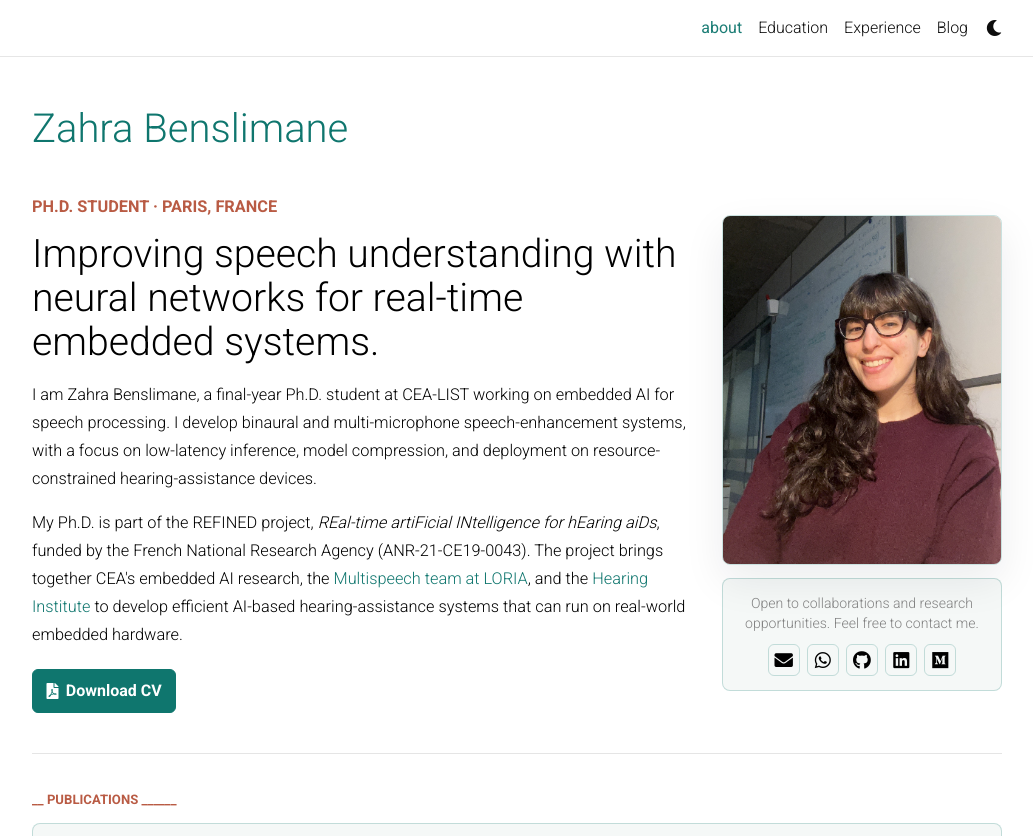
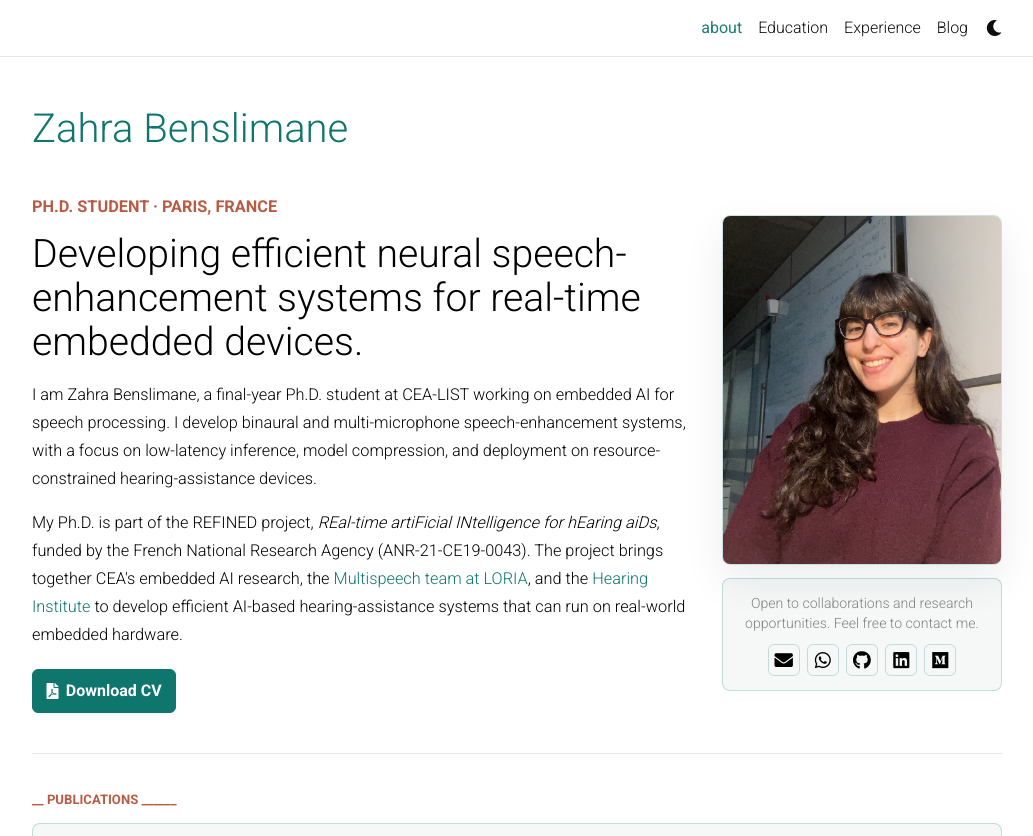
Before and after one commit to ZahraBenslimane/Portfolio, a Jekyll site: the page built from _pages/about.md, in a window 1280 px wide and 1063 px high, cut to the strip 0-836 px from the top of the window. Shown: the whole strip, without its empty margins (123-1156 px from the left). Built offline with Jekyll 4.4.1, drawn with Linux system fonts in a browser that asks for light colours; comment, search, counter and statistics services are not loaded; a style sheet for code colours, icons or effects is not loaded.

Commit message:
new version layout

```diff
--- a/_pages/about.md
+++ b/_pages/about.md
@@ -15,7 +15,7 @@ social: false  # social icons are shown below the portrait
 <section class="home-hero">
   <div class="home-hero__copy">
     <p class="home-hero__eyebrow">Ph.D. student · Paris, France</p>
-    <h2>Improving speech understanding with neural networks for real-time embedded systems.</h2>
+    <h2>Developing efficient neural speech-enhancement systems for real-time embedded devices.</h2>
     <p>
       I am Zahra Benslimane, a final-year Ph.D. student at CEA-LIST working on
       embedded AI for speech processing. I develop binaural and multi-microphone
```
